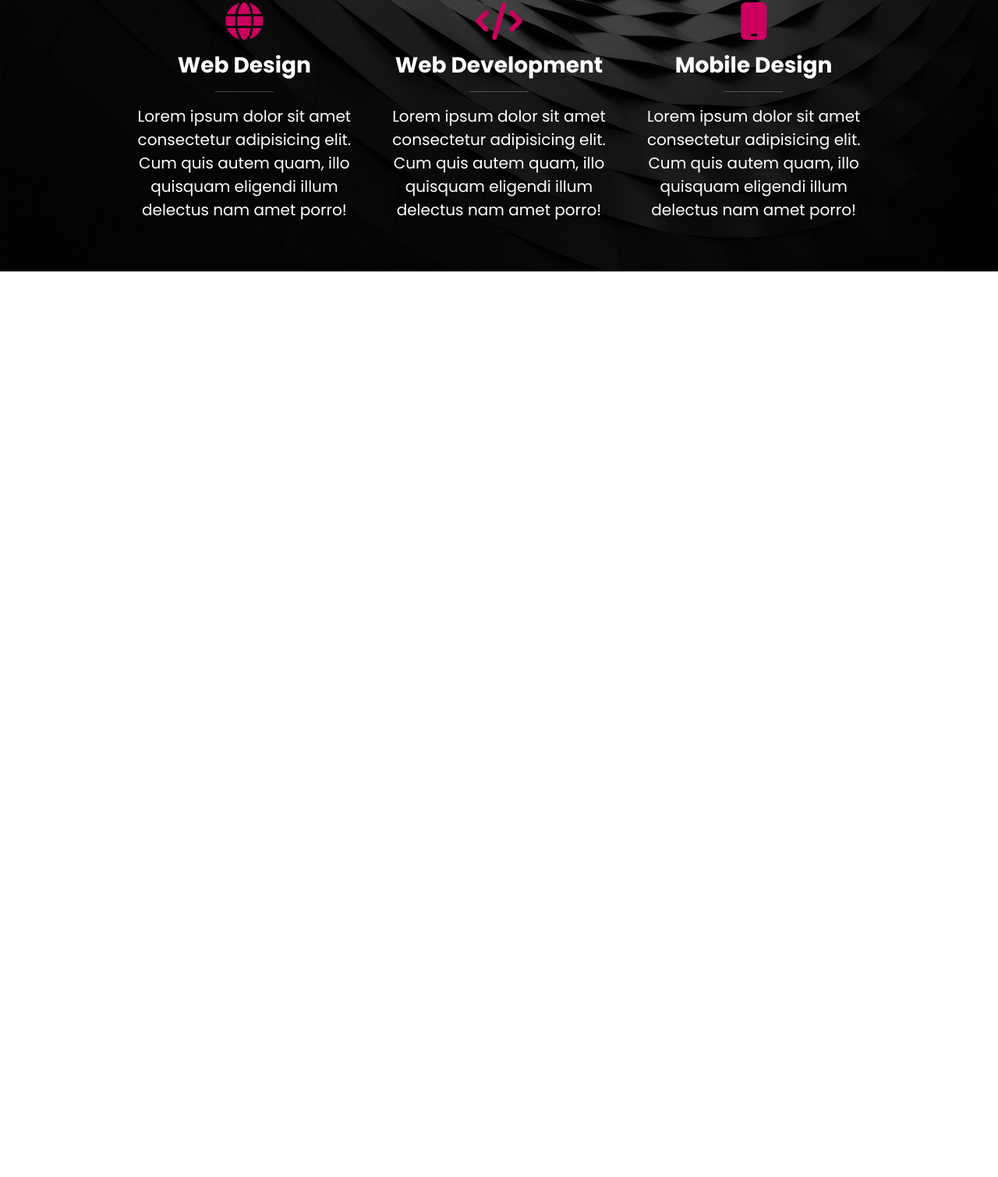
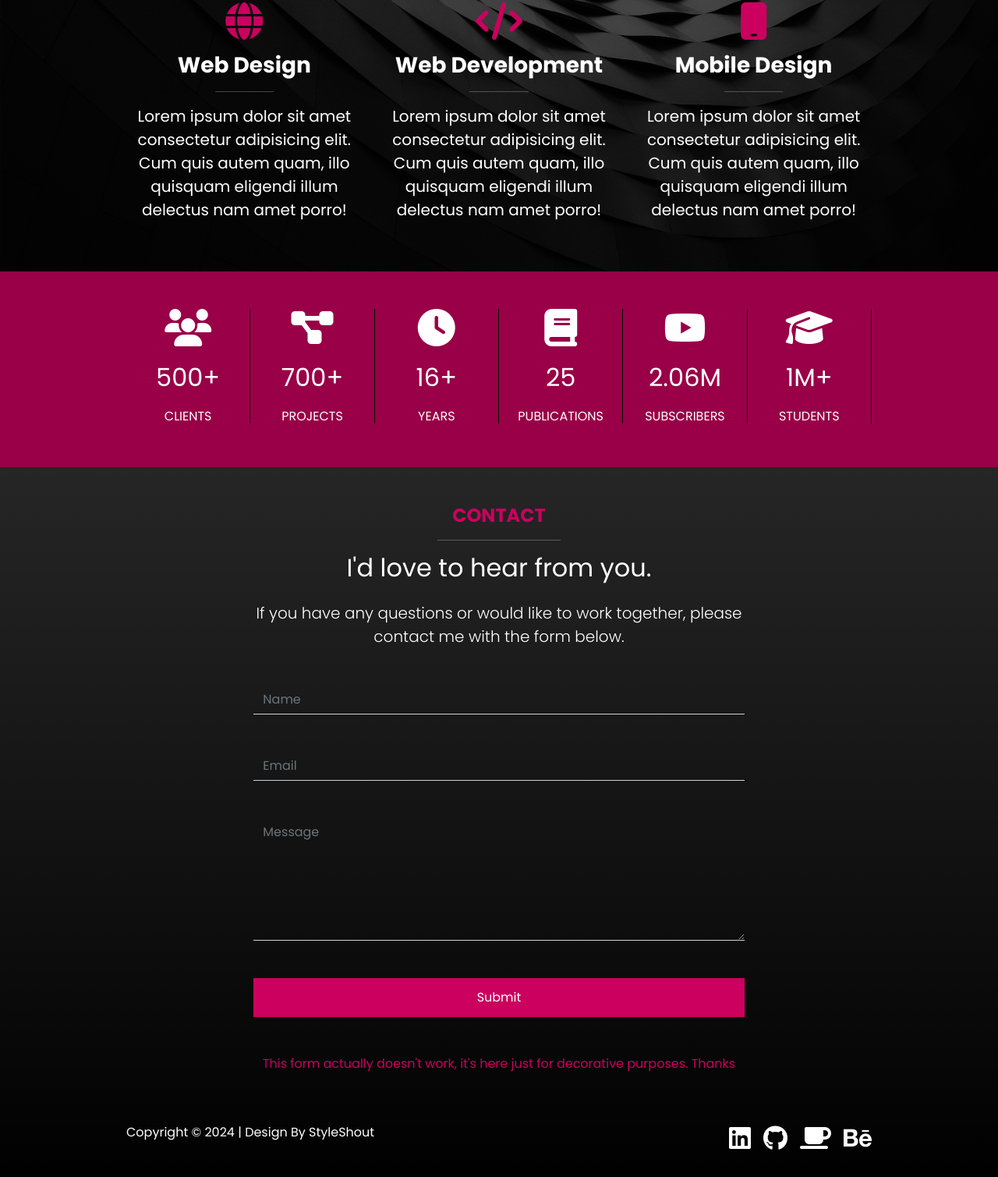
Before and after one commit to iscRamirezAbril/portfolio_website, a website: page index.html in a window 1280 px wide. Shown: the part 4271-5780 px from the top of the page at 78% size. Before the commit the page ends 4619 px from the top, so only its background shows below. Drawn offline with Linux system fonts and the light colour scheme.

Commit message:
Stats & Contact sections added!

```diff
--- a/index.html
+++ b/index.html
@@ -305,6 +305,122 @@
       </div>
      </section>
     <!-- Services Section End -->
+
+    <!-- STATS -->
+    <!-- Stats Section Start -->
+    <section class="stats py-5 text-bg-secondary">
+      <div class="container">
+        <div class="row g-0">
+          <!-- Stat 1 -->
+          <div class="col-md-4 col-lg-2">
+            <div class="stat text-center border-end border-dark">
+              <i class="fas fa-users fa-3x mb-3"></i>
+              <p class="fs-2">500+</p>
+              <h3 class="fs-6 text-uppercase">Clients</h3>
+            </div>
+          </div>
+          <!-- Stat 1 -->
+          <!-- Stat 2 -->
+          <div class="col-md-4 col-lg-2">
+            <div class="stat text-center border-end border-dark">
+              <i class="fas fa-project-diagram fa-3x mb-3"></i>
+              <p class="fs-2">700+</p>
+              <h3 class="fs-6 text-uppercase">Projects</h3>
+            </div>
+          </div>
+          <!-- Stat 2 -->
+          <!-- Stat 3 -->
+          <div class="col-md-4 col-lg-2">
+            <div class="stat text-center border-end border-dark">
+              <i class="fas fa-clock fa-3x mb-3"></i>
+              <p class="fs-2">16+</p>
+              <h3 class="fs-6 text-uppercase">Years</h3>
+            </div>
+          </div>
+          <!-- Stat 3 -->
+          <!-- Stat 4 -->
+          <div class="col-md-4 col-lg-2">
+            <div class="stat text-center border-end border-dark">
+              <i class="fas fa-book fa-3x mb-3"></i>
+              <p class="fs-2">25</p>
+              <h3 class="fs-6 text-uppercase">Publications</h3>
+            </div>
+          </div>
+          <!-- Stat 4 -->
+          <!-- Stat 5 -->
+          <div class="col-md-4 col-lg-2">
+            <div class="stat text-center border-end border-dark">
+              <i class="fab fa-youtube fa-3x mb-3"></i>
+              <p class="fs-2">2.06M</p>
+              <h3 class="fs-6 text-uppercase">Subscribers</h3>
+            </div>
+          </div>
+          <!-- Stat 5 -->
+          <!-- Stat 6 -->
+          <div class="col-md-4 col-lg-2">
+            <div class="stat text-center border-end border-dark">
+              <i class="fas fa-graduation-cap fa-3x mb-3"></i>
+              <p class="fs-2">1M+</p>
+              <h3 class="fs-6 text-uppercase">Students</h3>
+            </div>
+          </div>
+          <!-- Stat 6 -->
+        </div>
+      </div>
+    </section>
+    <!-- Stats Section End -->
+
+    <!-- CONTACT -->
+    <!-- Contact Section Start -->
+    <section class="contact text-bg-dark bg-gradient py-5">
+      <div class="container">
+        <div class="row">
+          <div class="col-md-8 offset-md-2">
+            <div class="text-center mb-5">
+              <h4 class="text-uppercase fw-bold text-primary">Contact</h4>
+              <hr class="w-25 mx-auto">
+              <h2 class="mb-4">I'd love to hear from you.</h2>
+              <p class="lead">If you have any questions or would like to work together, please contact me with the form below.</p>
+            </div>
+
+          <!-- Form Start -->
+          <form>
+            <div class="mb-5">
+              <input type="text" class="form-control bg-transparent border-top-0 border-start-0 border-end-0 rounded-0 border-muted text-white" placeholder="Name">
+            </div>
+            <div class="mb-5">
+              <input type="email" class="form-control bg-transparent border-top-0 border-start-0 border-end-0 rounded-0 border-muted text-white" placeholder="Email">
+            </div>
+            <div class="mb-5">
+              <textarea class="form-control bg-transparent border-top-0 border-start-0 border-end-0 rounded-0 border-muted text-white" placeholder="Message" rows="6"></textarea>
+            </div>
+
+            <div class="mb-5 d-grid">
+              <button type="submit" class="btn btn-primary">Submit</button>
+            </div>
+
+            <p class="text-center text-primary">This form actually doesn't work, it's here just for decorative purposes. Thanks</p>
+
+          </form>
+          <!-- Form End -->
+          </div>
+        </div>
+
+        <!-- Footer Start -->
+        <div class="d-flex mt-5">
+          <p class="flex-grow-1">Copyright &copy; 2024 | Design By StyleShout</p>
+          <div class="hstack gap-3">
+            <a href="https://www.linkedin.com/in/abril-ramirez-flores-71a26b275/"><i class="fab fa-linkedin fa-2x text-white"></i></a>
+            <a href="https://github.com/iscRamirezAbril"><i class="fab fa-github fa-2x text-white"></i></a>
+            <a href="https://www.buymeacoffee.com/iscRamirezAbril"><i class="fas fa-coffee fa-2x text-white"></i></a>
+            <a href="https://www.behance.net/abrilramirez15"><i class="fab fa-behance fa-2x text-white"></i></a>
+          </div>
+        </div>
+        <!-- Footer End -->
+      </div>
+    </section>
+    <!-- Contact Section End -->
+
     <script src="js/bootstrap.bundle.min.js"></script>
     <script src="js/lightbox-plus-jquery.min.js"></script>
     <script src="js/script.js"></script>
--- a/scss/styles.scss
+++ b/scss/styles.scss
@@ -90,5 +90,14 @@
         text-align: center;
     }
     // |-----| About |-----| //
+
+    // |-----| Stats |-----| //
+    .stats .stat {
+        border-right: 0 !important;
+        margin-bottom: 40px;
+        border-bottom: var(--bs-dark) solid 1px;
+        padding-bottom: 20px;
+    }
+    // |-----| Stats |-----| //
 }
 // |================================| Media |================================| //
```
Also changed, not shown: css/styles.css.
